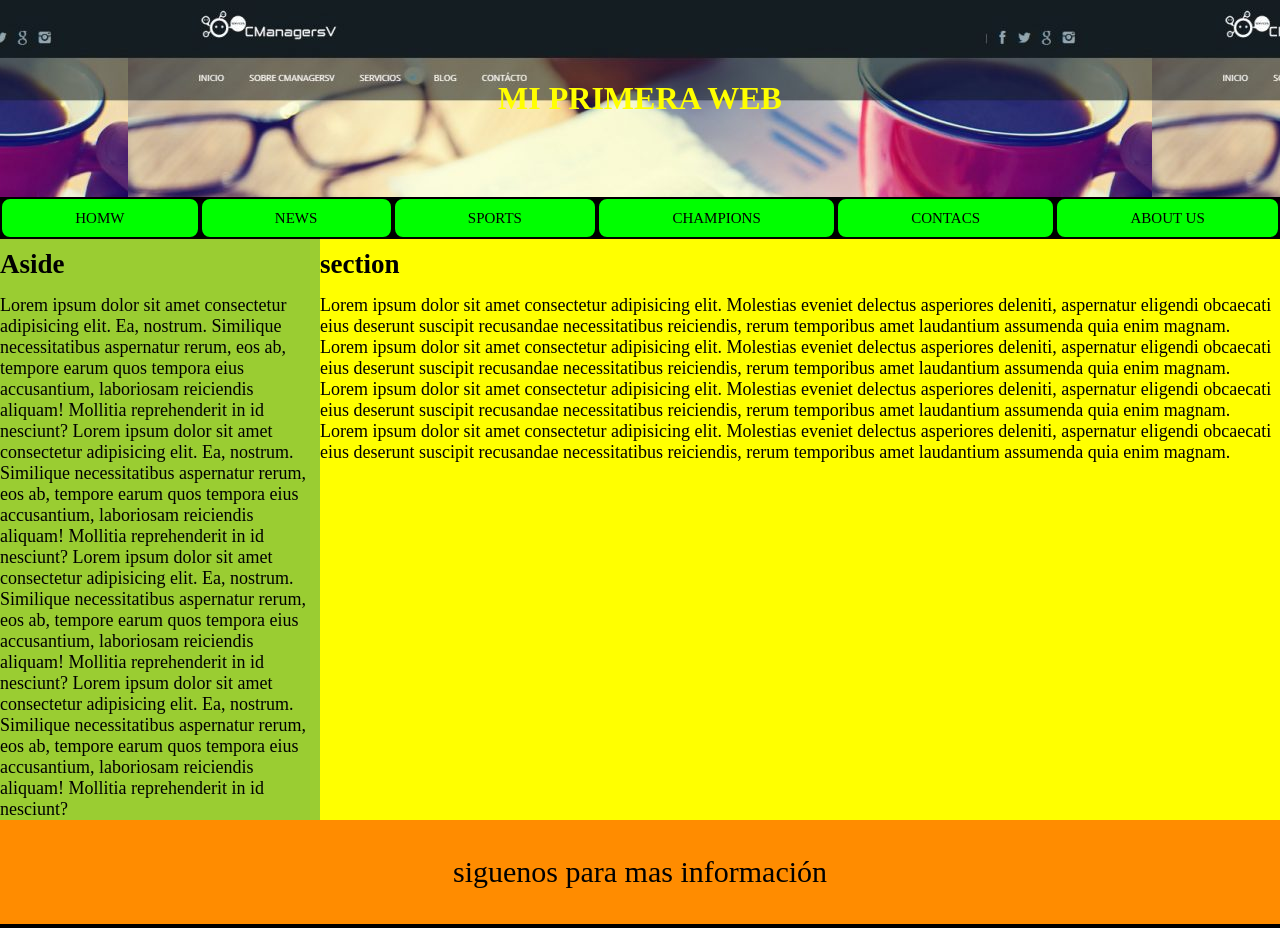
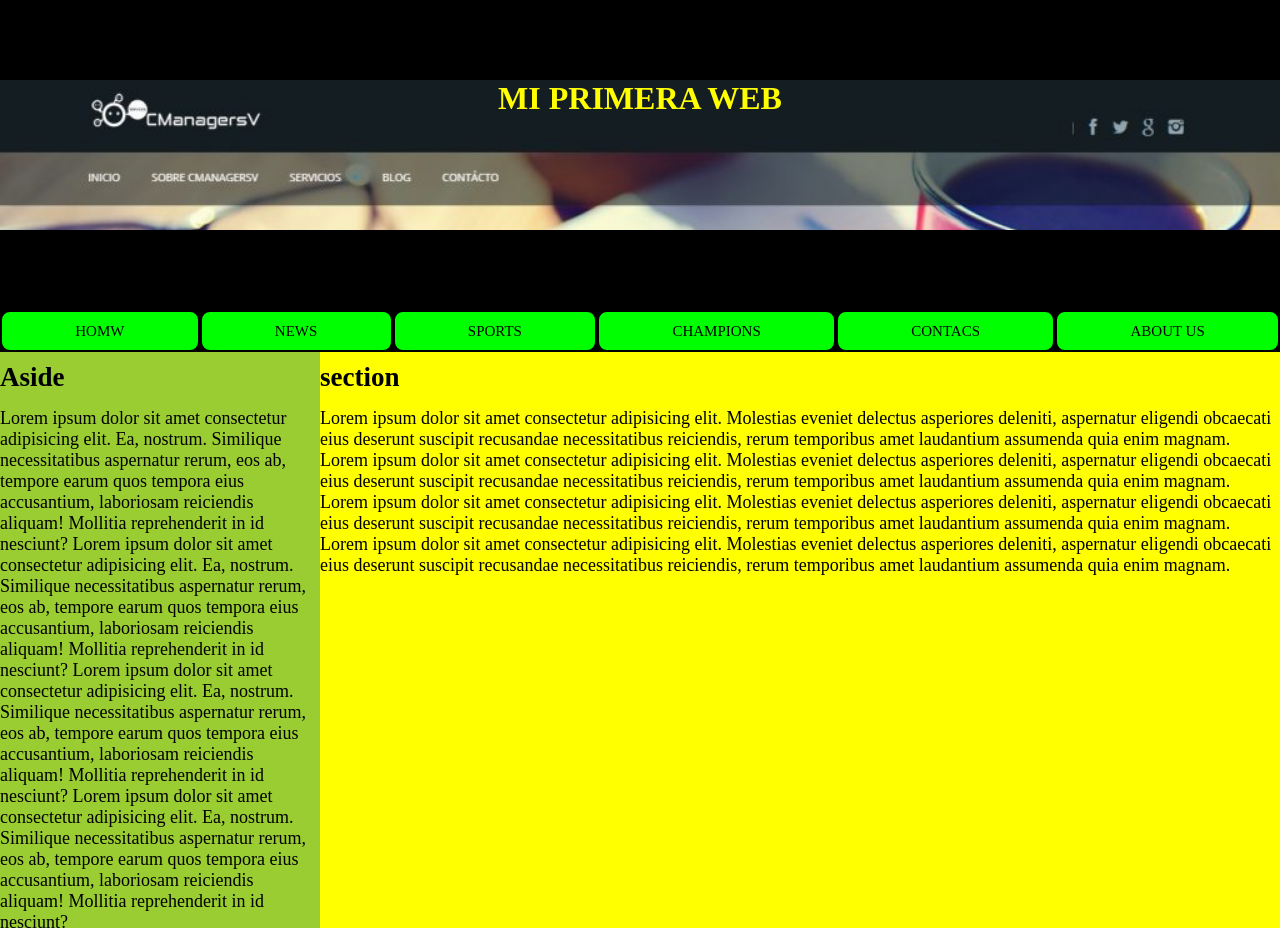
Before and after one commit to jcgm2006/zeus.com, a plain HTML site: page index.html in a window 1280 px wide. Shown: the top 928 px of the page. Drawn offline with Linux system fonts and the light colour scheme.

Commit message:
Add files via upload

```diff
--- a/css/6.css
+++ b/css/6.css
@@ -16,8 +16,20 @@ body {
     padding-top: 80px;
     padding-bottom: 80px;
     font-family: 'Times New Roman', Times, serif;
-    background-image: url(/img/p1.jpg);
-    background-position: top;
+
+
+}
+
+h1{
+    position: absolute;
+}
+
+img{
+    width: 100%;
+    height: 150px;
+    object-fit: cover;
+    object-position: top;
+
 }
 
 
--- a/index.html
+++ b/index.html
@@ -13,6 +13,7 @@
 
     <header class="header">
         <h1>MI PRIMERA WEB</h1>
+        <img src="img/p1.jpg" alt="img">
     </header>
 
     <nav class="nav">
```
